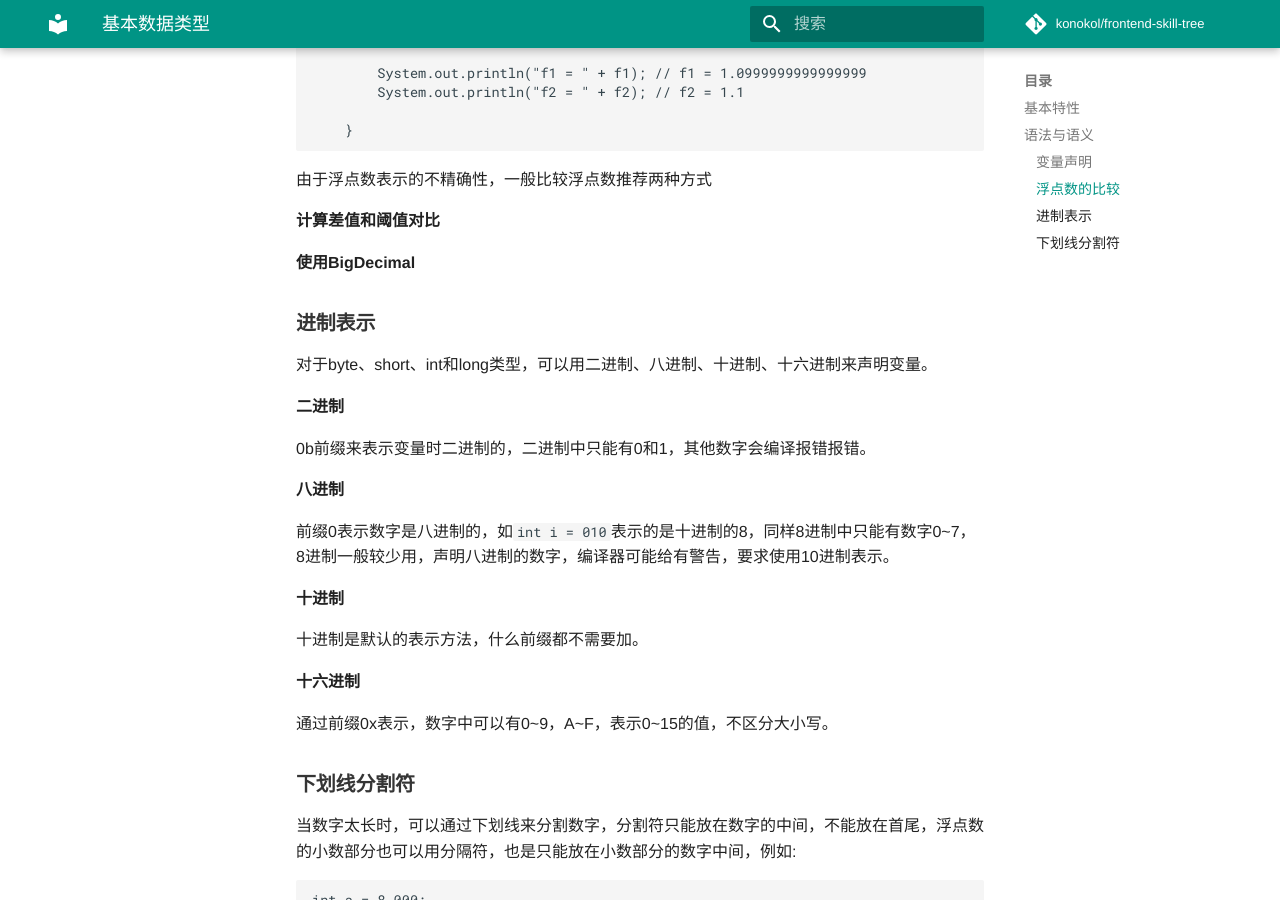
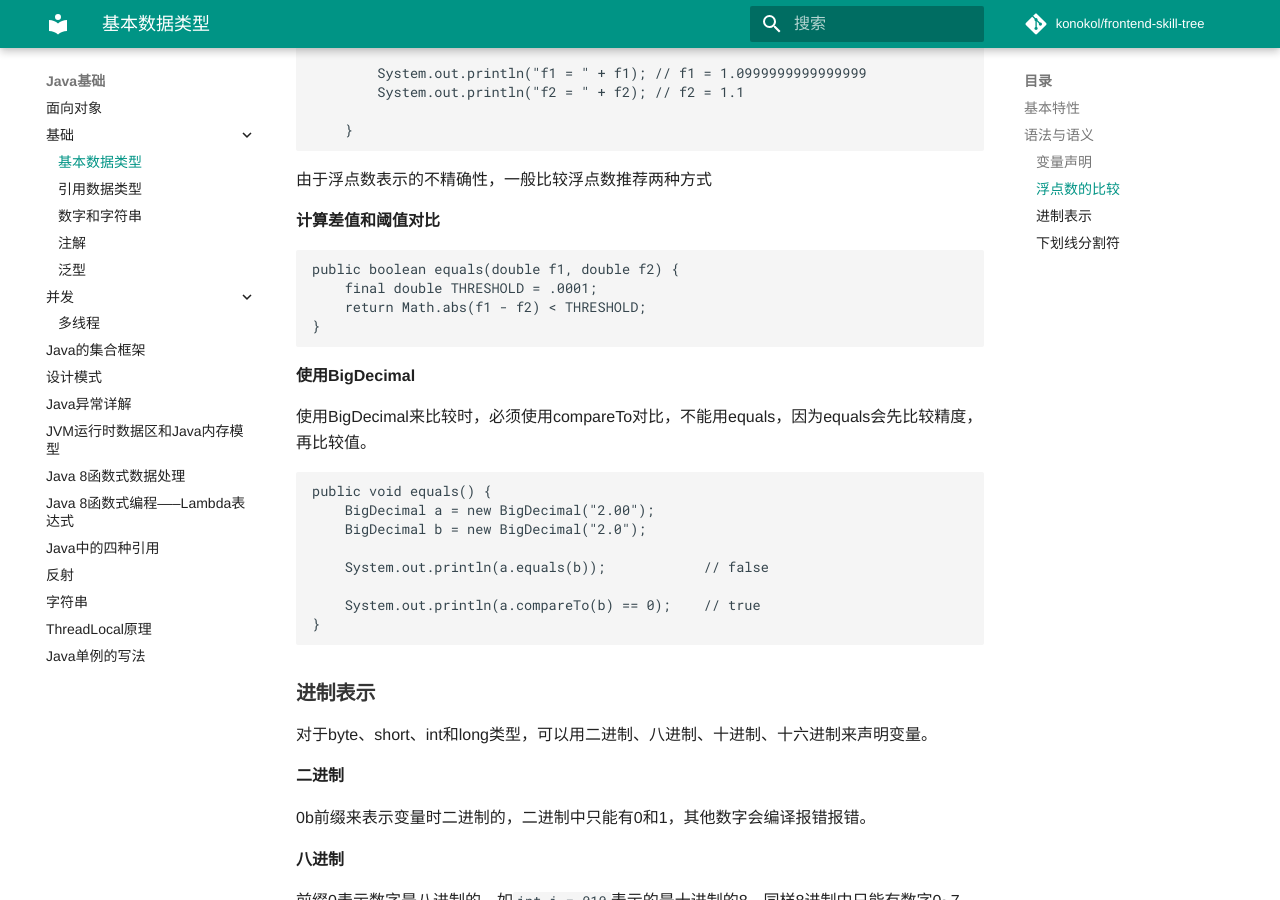
Before and after one commit to konokol/frontend-skill-tree, an MkDocs documentation site: the page built from docs/pages/java/1-basic/01-primitive-data-types.md, in a window 1280 px wide and 900 px high, scrolled down 2720 px. Built offline with MkDocs 1.6.1 and Material for MkDocs 9.7.7, drawn with Linux system fonts in a browser that asks for light colours; some web fonts are replaced; comment, search, counter and statistics services are not loaded.

Commit message:
data type

````diff
--- a/docs/pages/java/1-basic/01-primitive-data-types.md
+++ b/docs/pages/java/1-basic/01-primitive-data-types.md
@@ -88,7 +88,27 @@
 
 **计算差值和阈值对比**
 
+```Java
+public boolean equals(double f1, double f2) {
+    final double THRESHOLD = .0001;
+    return Math.abs(f1 - f2) < THRESHOLD;
+}
+```
+
 **使用BigDecimal**
+
+使用BigDecimal来比较时，必须使用compareTo对比，不能用equals，因为equals会先比较精度，再比较值。
+
+```Java
+public void equals() {
+    BigDecimal a = new BigDecimal("2.00");
+	BigDecimal b = new BigDecimal("2.0");
+
+	System.out.println(a.equals(b)); 			// false
+
+	System.out.println(a.compareTo(b) == 0); 	// true
+}
+```
 
 ### 进制表示
 
--- a/mkdocs.yml
+++ b/mkdocs.yml
@@ -48,7 +48,7 @@
 - Java基础:
   - 面向对象: pages/java/1-basic/00-OO.md
   - 基础:
-    - 基本数据类型: pages/java/1-basic/01-Primitive-Data-Types.md
+    - 基本数据类型: pages/java/1-basic/01-primitive-data-types.md
     - 引用数据类型: Java/1-Basic/02-Refrefence-Data-Types.md
     - 数字和字符串: Java/1-Basic/03-Number-and-Strings.md
     - 注解: Java/1-Basic/04-Annotation.md
````
